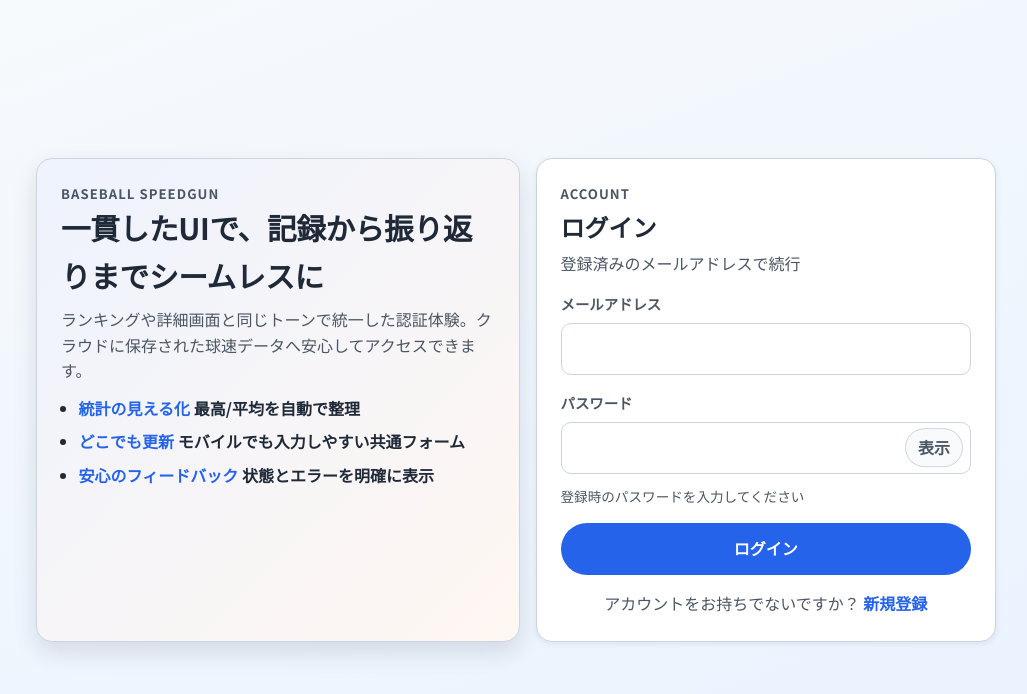
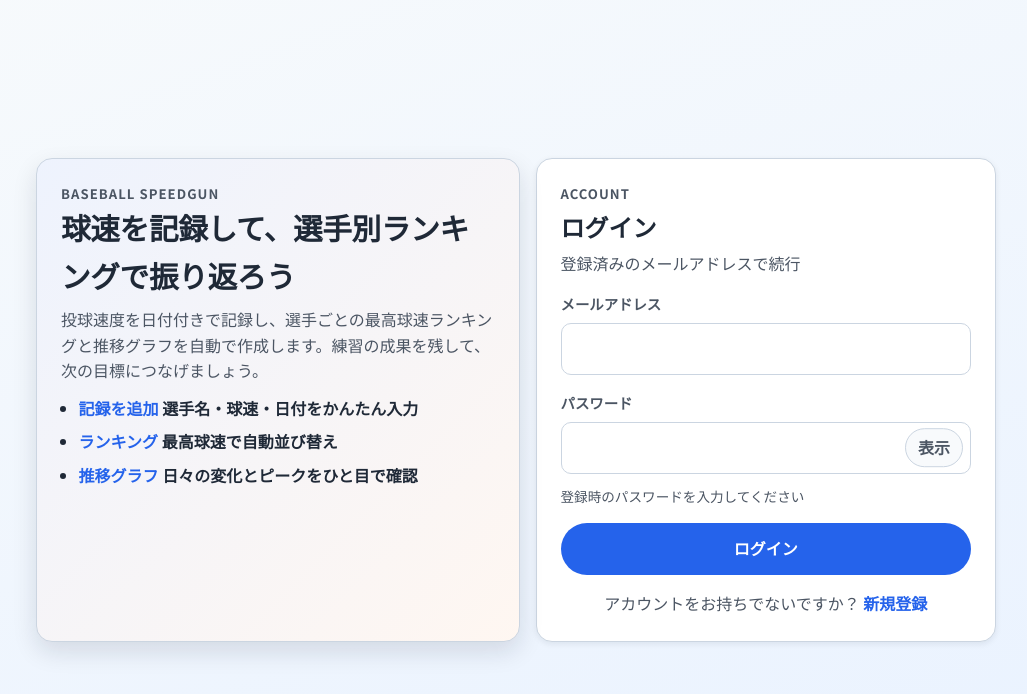
Before and after one commit to takurot/baseball-speedgun, a React (Create React App) app: page /login in a window 1280 px wide. Shown: the top 694 px of the page, without its empty margins (124-1151 px from the left). Built offline with nearby package versions, Linux system fonts and the light colour scheme; no server answers.

Commit message:
auth: update login promo copy (#10)

```diff
--- a/src/components/AuthLayout.tsx
+++ b/src/components/AuthLayout.tsx
@@ -22,20 +22,20 @@ const AuthLayout: React.FC<AuthLayoutProps> = ({
           <section className="auth-copy card" aria-label="サービス紹介">
             <p className="eyebrow">Baseball Speedgun</p>
             <h1 className="auth-hero-title">
-              一貫したUIで、記録から振り返りまでシームレスに
+              球速を記録して、選手別ランキングで振り返ろう
             </h1>
             <p className="auth-copy-text">
-              ランキングや詳細画面と同じトーンで統一した認証体験。クラウドに保存された球速データへ安心してアクセスできます。
+              投球速度を日付付きで記録し、選手ごとの最高球速ランキングと推移グラフを自動で作成します。練習の成果を残して、次の目標につなげましょう。
             </p>
             <ul className="auth-value-list">
               <li>
-                <strong>統計の見える化</strong> 最高/平均を自動で整理
+                <strong>記録を追加</strong> 選手名・球速・日付をかんたん入力
               </li>
               <li>
-                <strong>どこでも更新</strong> モバイルでも入力しやすい共通フォーム
+                <strong>ランキング</strong> 最高球速で自動並び替え
               </li>
               <li>
-                <strong>安心のフィードバック</strong> 状態とエラーを明確に表示
+                <strong>推移グラフ</strong> 日々の変化とピークをひと目で確認
               </li>
             </ul>
           </section>
```
Also changed, not shown: 1 other file (tests, documents, lock files or other folders).
